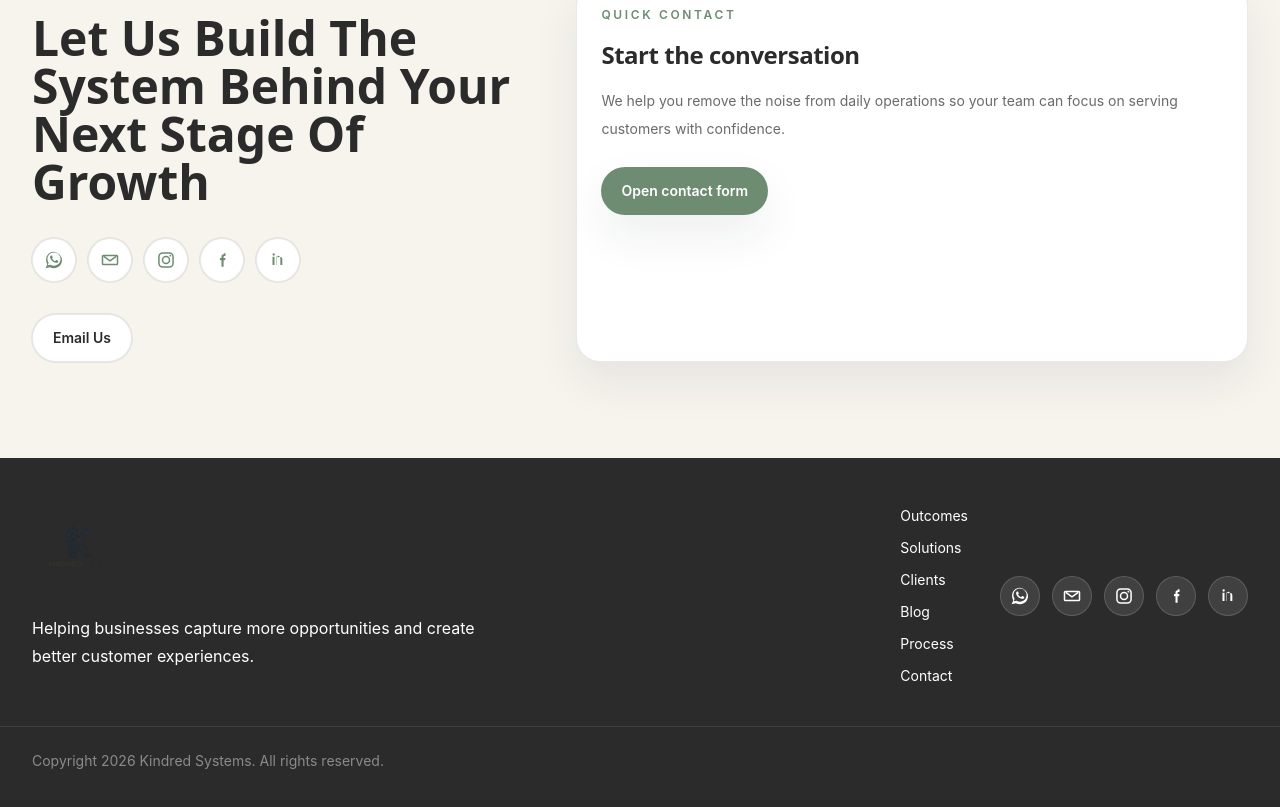
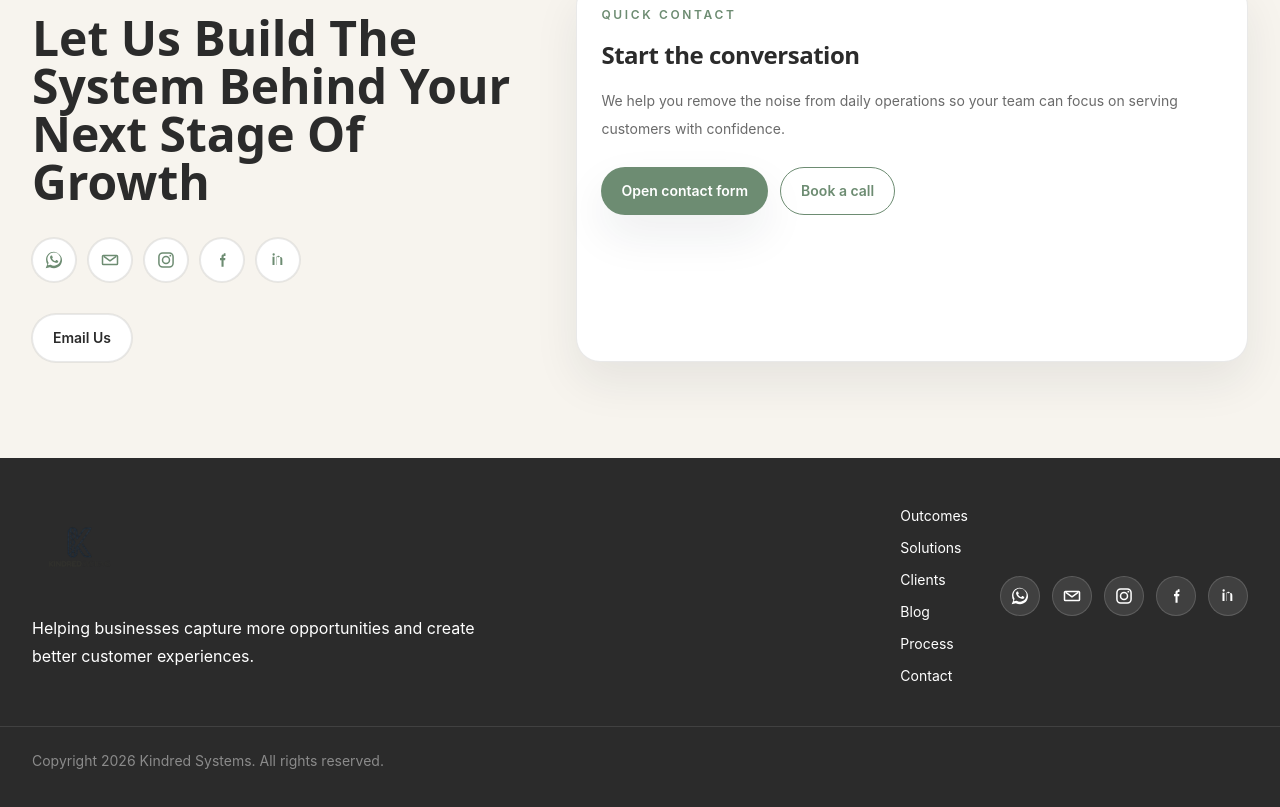
Before and after one commit to Lesego-Sindane/KindredSystems-website, a Next.js app: page / in a window 1280 px wide. Shown: the part 5270-6077 px from the top of the page. Built offline with nearby package versions, Linux system fonts and the light colour scheme.

Commit message:
Calendly link

```diff
--- a/app/page.tsx
+++ b/app/page.tsx
@@ -667,9 +667,12 @@ export default function Home() {
               <p className="text-xs font-semibold uppercase tracking-[0.22em] text-sage">Quick contact</p>
               <h3 className="mt-4 text-2xl font-semibold text-ink">Start the conversation</h3>
               <p className="mt-4 text-sm leading-7 text-ink/70">We help you remove the noise from daily operations so your team can focus on serving customers with confidence.</p>
-              <div className="mt-6">
+              <div className="mt-6 flex flex-wrap gap-3">
                 <a href="/contact" className="inline-flex min-h-12 items-center justify-center gap-2 rounded-full px-5 text-sm font-semibold bg-forest text-white shadow-soft hover:-translate-y-0.5">
                   Open contact form
+                </a>
+                <a href="https://calendly.com/infokindredsystems/30min" target="_blank" rel="noreferrer" className="inline-flex min-h-12 items-center justify-center gap-2 rounded-full border border-forest px-5 text-sm font-semibold text-forest transition hover:-translate-y-0.5 hover:bg-forest/5">
+                  Book a call
                 </a>
               </div>
             </div>
```
